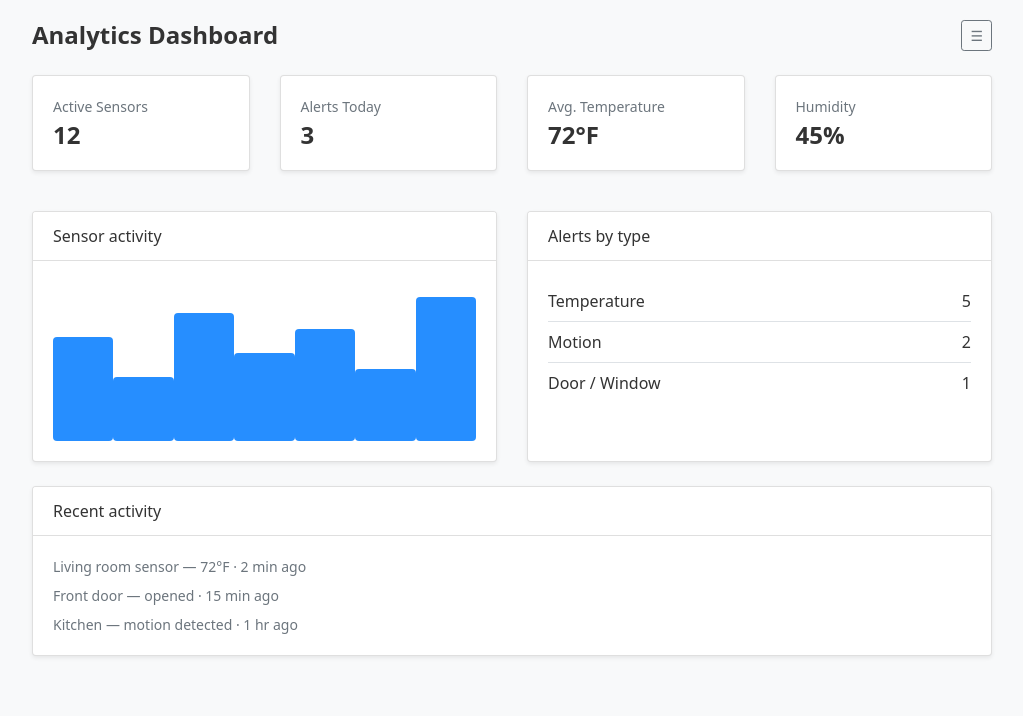
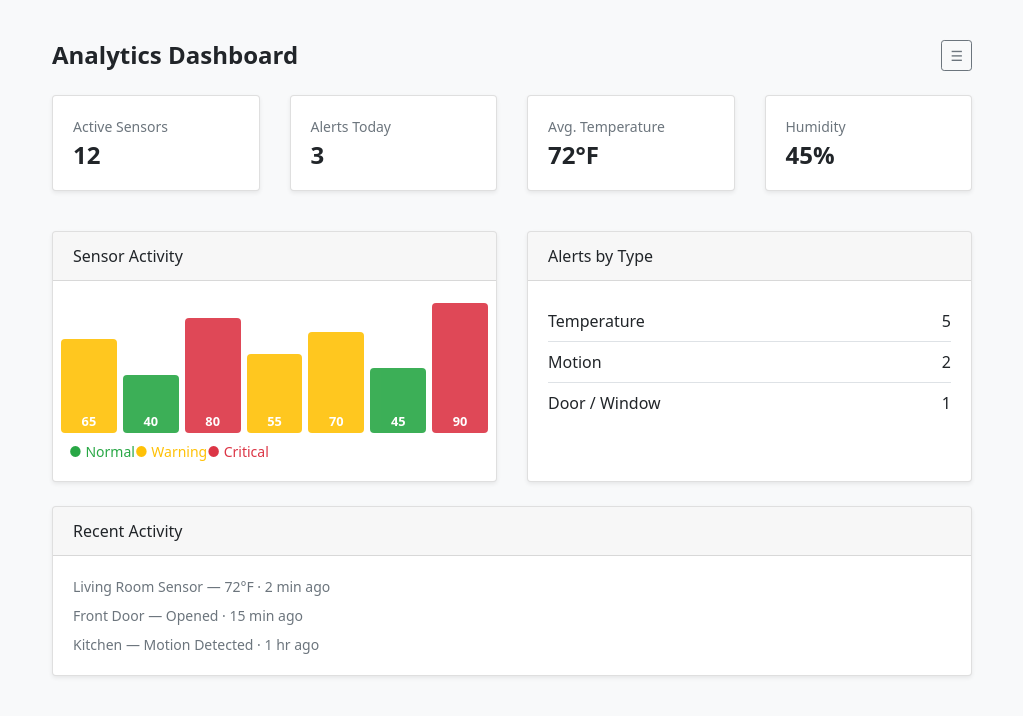
Before and after one commit to nabee1mahmood/Senior-Capstone, a React (Vite) app in the folder frontend/: page /home in a window 1280 px wide. Shown: the top 716 px of the page, without its empty margins (128-1151 px from the left). Built offline with nearby package versions, Linux system fonts and the light colour scheme; no server answers.

Commit message:
UI-Improvement

```diff
--- /dev/null
+++ b/frontend/src/pages/Home.css
@@ -0,0 +1,42 @@
+/* Default (light mode) */
+.dashboard.light {
+  background-color: #f8f9fa;
+  color: #212529;
+  min-height: 100vh;
+}
+
+/* Dark mode */
+.dashboard.dark {
+  background-color: #121212;
+  color: #ffffff;
+  min-height: 100vh;
+}
+
+/* Cards in dark mode */
+.dashboard.dark .card {
+  background-color: #1e1e1e;
+  color: #ffffff;
+  border: 1px solid #333;
+}
+
+/* Headers in dark mode */
+.dashboard.dark .card-header {
+  background-color: #1e1e1e;
+  border-bottom: 1px solid #333;
+}
+
+/* Text tweaks */
+.dashboard.dark .text-muted {
+  color: #bbbbbb !important;
+}
+
+/* Recent Activity-Texts */
+.dashboard.dark .text-muted {
+  color: #ffffff !important;
+}
+
+.dashboard {
+  min-height: 100vh;   /* fills full screen height */
+  width: 100%;         /* fills full width */
+  padding: 20px;
+}
--- a/frontend/src/pages/Home.jsx
+++ b/frontend/src/pages/Home.jsx
@@ -1,11 +1,26 @@
-import { Link } from 'react-router-dom'
-import { useState } from 'react'
+import { Link } from "react-router-dom";
+import { useState, useEffect } from "react";
+import "./Home.css";
 
 function Home() {
-  const [menuOpen, setMenuOpen] = useState(false)
+  const [menuOpen, setMenuOpen] = useState(false);
+  const [darkMode, setDarkMode] = useState(false);
+
+  // ✅ Apply dark/light mode to entire page (BODY)
+  useEffect(() => {
+    document.body.className = darkMode ? "dark" : "light";
+  }, [darkMode]);
+
+  // ✅ Color logic for bars
+  const getColor = (value) => {
+    if (value < 50) return "bg-success";   // green
+    if (value < 75) return "bg-warning";   // yellow
+    return "bg-danger";                    // red
+  };
 
   return (
-    <div className="dashboard">
+    <div className={`dashboard ${darkMode ? "dark" : "light"}`}>
+      {/* Header */}
       <header className="dashboard-header d-flex justify-content-between align-items-center mb-4">
         <h1 className="h4 mb-0 font-weight-bold">Analytics Dashboard</h1>
 
@@ -22,26 +37,34 @@ function Home() {
             <div
               className="card shadow-sm position-absolute"
               style={{
-                top: 'calc(100% + 8px)',
+                top: "calc(100% + 8px)",
                 right: 0,
-                minWidth: 180,
+                minWidth: 200,
                 zIndex: 1000,
               }}
             >
               <div className="list-group list-group-flush">
+                <button
+                  className="list-group-item list-group-item-action"
+                  onClick={() => setDarkMode(!darkMode)}
+                >
+                  {darkMode ? "Light Mode" : "Dark Mode"}
+                </button>
+
                 <Link
                   to="/account-settings"
                   className="list-group-item list-group-item-action"
                   onClick={() => setMenuOpen(false)}
                 >
-                  Account settings
+                  Account Settings
                 </Link>
+
                 <Link
                   to="/"
                   className="list-group-item list-group-item-action text-danger"
                   onClick={() => setMenuOpen(false)}
                 >
-                  Log out
+                  Log Out
                 </Link>
               </div>
             </div>
@@ -49,6 +72,7 @@ function Home() {
         </div>
       </header>
 
+      {/* Stats */}
       <section className="stats-row row mb-4">
         <div className="col-6 col-md-3 mb-3">
           <div className="card shadow-sm h-100">
@@ -87,37 +111,55 @@ function Home() {
         </div>
       </section>
 
+      {/* Charts */}
       <section className="charts-row row">
         <div className="col-md-6 mb-4">
           <div className="card shadow-sm h-100">
-            <div className="card-header bg-white font-weight-medium">
-              Sensor activity
+            <div className="card-header font-weight-medium">
+              Sensor Activity
             </div>
 
-            <div className="card-body d-flex align-items-end" style={{ minHeight: 200 }}>
-              <div className="d-flex align-items-end gap-1 w-100" style={{ height: 160 }}>
+            {/* ✅ FIXED: spacing + color + labels */}
+            <div
+              className="d-flex align-items-end w-100"
+              style={{ height: 160, gap: "6px", padding: "8px" }}
+            >
               {[65, 40, 80, 55, 70, 45, 90].map((h, i) => (
                 <div
                   key={i}
-                    className="flex-grow-1 bg-primary rounded"
+                  className={`flex-grow-1 ${getColor(h)} rounded d-flex align-items-end justify-content-center`}
                   style={{
                     height: `${h}%`,
                     minWidth: 24,
-                      opacity: 0.85,
+                    opacity: 0.9,
                   }}
-                    title={`${h}%`}
-                  />
+                >
+                  <span
+                    style={{
+                      color: "white",
+                      fontWeight: "bold",
+                      fontSize: "0.8rem",
+                      marginBottom: 2,
+                    }}
+                  >
+                    {h}
+                  </span>
+                </div>
               ))}
             </div>
+
+            {/* ✅ Optional legend */}
+            <div className="px-3 pb-2 small d-flex gap-3">
+              <span className="text-success">● Normal</span>
+              <span className="text-warning">● Warning</span>
+              <span className="text-danger">● Critical</span>
             </div>
           </div>
         </div>
 
         <div className="col-md-6 mb-4">
           <div className="card shadow-sm h-100">
-            <div className="card-header bg-white font-weight-medium">
-              Alerts by type
-            </div>
+            <div className="card-header font-weight-medium">Alerts by Type</div>
 
             <div className="card-body" style={{ minHeight: 200 }}>
               <ul className="list-unstyled mb-0">
@@ -139,27 +181,26 @@ function Home() {
         </div>
       </section>
 
+      {/* Activity */}
       <section className="recent-activity">
         <div className="card shadow-sm">
-          <div className="card-header bg-white font-weight-medium">
-            Recent activity
-          </div>
+          <div className="card-header font-weight-medium">Recent Activity</div>
 
           <div className="card-body">
             <p className="text-muted small mb-0">
-              Living room sensor — 72°F · 2 min ago
+              Living Room Sensor — 72°F · 2 min ago
             </p>
             <p className="text-muted small mb-0 mt-2">
-              Front door — opened · 15 min ago
+              Front Door — Opened · 15 min ago
             </p>
             <p className="text-muted small mb-0 mt-2">
-              Kitchen — motion detected · 1 hr ago
+              Kitchen — Motion Detected · 1 hr ago
             </p>
           </div>
         </div>
       </section>
     </div>
-  )
+  );
 }
 
-export default Home
+export default Home;
```
Lines whose indentation alone changed are shown as unchanged.
